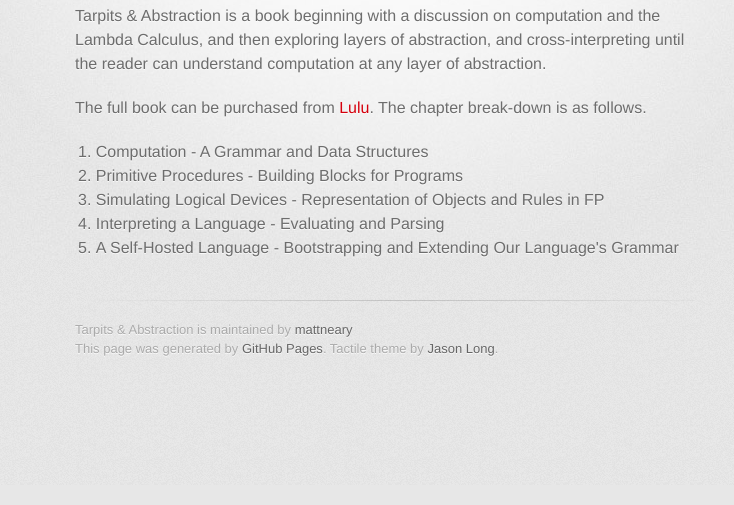
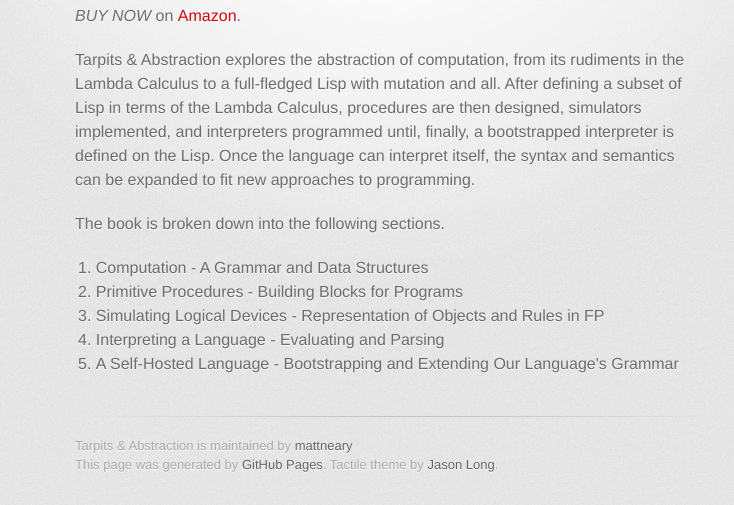
Before and after one commit to mattneary/Tarpits-Abstraction, a plain HTML site: page index.html in a window 1280 px wide. Shown: the part 315-820 px from the top of the page, without its empty margins (255-989 px from the left). Drawn offline with Linux system fonts and the light colour scheme; a web font is replaced by a local one.

```diff
--- a/index.html
+++ b/index.html
@@ -34,14 +34,11 @@
           <h1>
 <a name="tarpits--abstraction" class="anchor" href="#tarpits--abstraction"><span class="octicon octicon-link"></span></a>Tarpits &amp; Abstraction</h1>
 
-<p>Tarpits &amp; Abstraction is a book beginning with a discussion on computation and
-the Lambda Calculus, and then exploring layers of abstraction, and
-cross-interpreting until the reader can understand computation
-at any layer of abstraction.</p>
+<p><em>BUY NOW</em> on <a href="http://www.amazon.com/gp/product/1304608387">Amazon</a>.</p>
 
-<p>The full book can be purchased from
-<a href="http://www.lulu.com/content/paperback-book/tarpits-abstraction/14062801">Lulu</a>.
-The chapter break-down is as follows.</p>
+<p>Tarpits &amp; Abstraction explores the abstraction of computation, from its rudiments in the Lambda Calculus to a full-fledged Lisp with mutation and all. After defining a subset of Lisp in terms of the Lambda Calculus, procedures are then designed, simulators implemented, and interpreters programmed until, finally, a bootstrapped interpreter is defined on the Lisp. Once the language can interpret itself, the syntax and semantics can be expanded to fit new approaches to programming.</p>
+
+<p>The book is broken down into the following sections.</p>
 
 <ol>
 <li>Computation - A Grammar and Data Structures</li>
--- a/params.json
+++ b/params.json
@@ -1 +1 @@
-{"name":"Tarpits & Abstraction","tagline":"A book on abstraction of computation.","body":"Tarpits & Abstraction\r\n=====================\r\nTarpits & Abstraction is a book beginning with a discussion on computation and\r\nthe Lambda Calculus, and then exploring layers of abstraction, and \r\ncross-interpreting until the reader can understand computation\r\nat any layer of abstraction.\r\n\r\nThe full book can be purchased from \r\n[Lulu](http://www.lulu.com/content/paperback-book/tarpits-abstraction/14062801).\r\nThe chapter break-down is as follows.\r\n\r\n1. Computation - A Grammar and Data Structures\r\n2. Primitive Procedures - Building Blocks for Programs\r\n3. Simulating Logical Devices - Representation of Objects and Rules in FP\r\n4. Interpreting a Language - Evaluating and Parsing\r\n5. A Self-Hosted Language - Bootstrapping and Extending Our Language's Grammar","google":"","note":"Don't delete this file! It's used internally to help with page regeneration."}
+{"name":"Tarpits & Abstraction","tagline":"A book on abstraction of computation.","body":"Tarpits & Abstraction\r\n=====================\r\n\r\n*BUY NOW* on [Amazon](http://www.amazon.com/gp/product/1304608387).\r\n\r\nTarpits & Abstraction explores the abstraction of computation, from its rudiments in the Lambda Calculus to a full-fledged Lisp with mutation and all. After defining a subset of Lisp in terms of the Lambda Calculus, procedures are then designed, simulators implemented, and interpreters programmed until, finally, a bootstrapped interpreter is defined on the Lisp. Once the language can interpret itself, the syntax and semantics can be expanded to fit new approaches to programming.\r\n\r\nThe book is broken down into the following sections.\r\n\r\n1. Computation - A Grammar and Data Structures\r\n2. Primitive Procedures - Building Blocks for Programs\r\n3. Simulating Logical Devices - Representation of Objects and Rules in FP\r\n4. Interpreting a Language - Evaluating and Parsing\r\n5. A Self-Hosted Language - Bootstrapping and Extending Our Language's Grammar","google":"","note":"Don't delete this file! It's used internally to help with page regeneration."}
```
